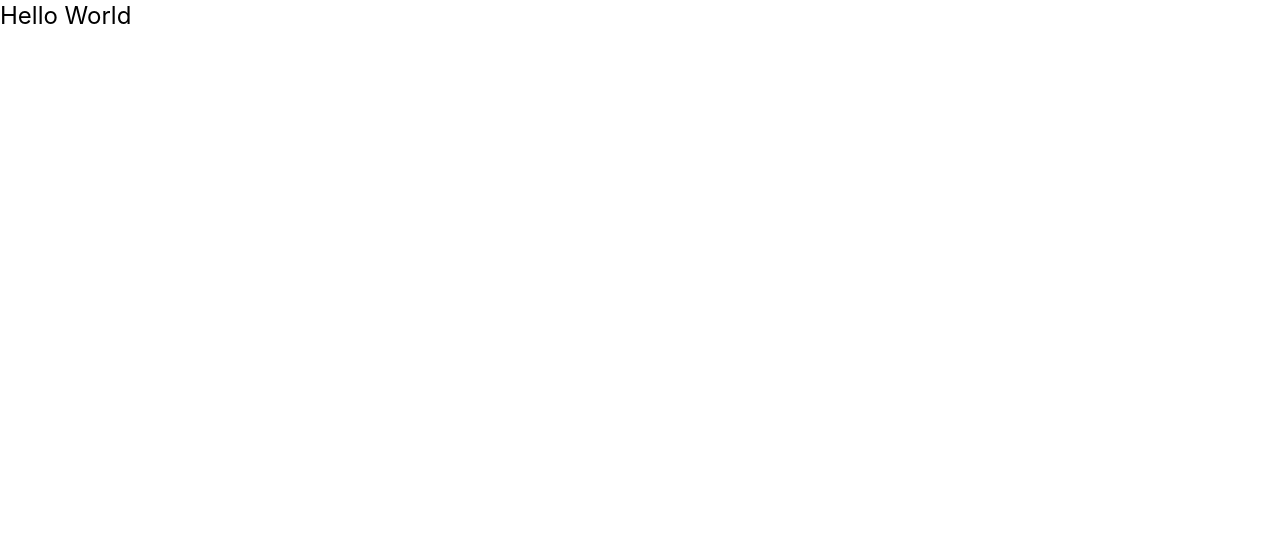
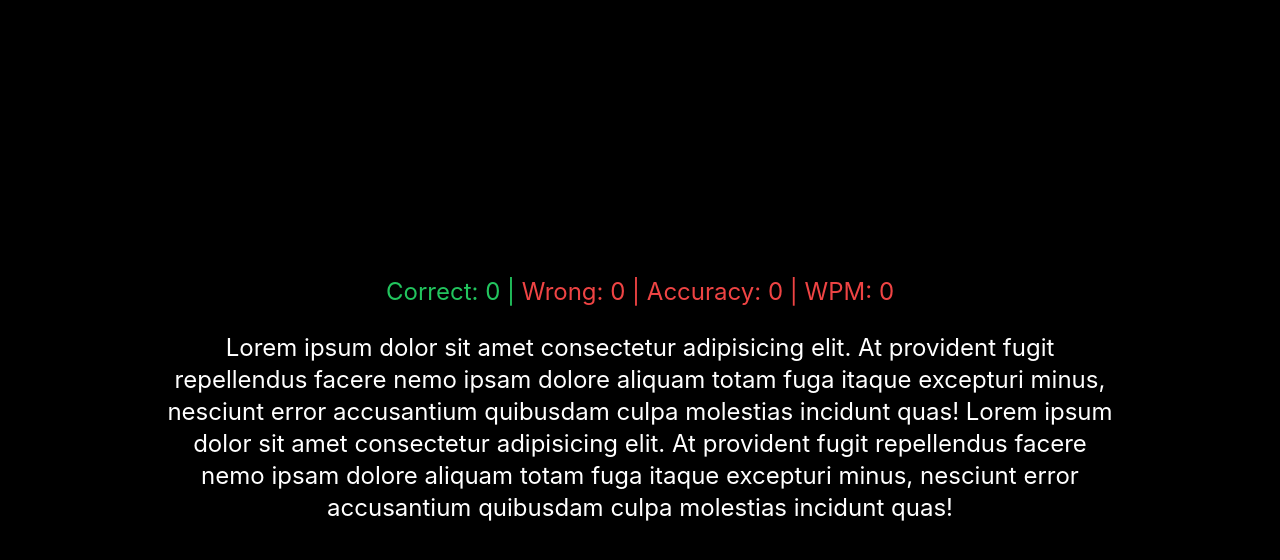
Before and after one commit to visakhvjn/typing-master, a React (Create React App) app: page / in a window 1280 px wide. Shown: the top 560 px of the page. Built offline with nearby package versions, Linux system fonts and the light colour scheme.

Commit message:
added paragraph component

```diff
--- a/src/App.tsx
+++ b/src/App.tsx
@@ -1,7 +1,31 @@
-import React from "react";
+import React, { useEffect, useRef, useState } from "react";
+import { Paragraph } from "./components";
+
+const paragraphText = 'Lorem ipsum dolor sit amet consectetur adipisicing elit. At provident fugit repellendus facere nemo ipsam dolore aliquam totam fuga itaque excepturi minus, nesciunt error accusantium quibusdam culpa molestias incidunt quas! Lorem ipsum dolor sit amet consectetur adipisicing elit. At provident fugit repellendus facere nemo ipsam dolore aliquam totam fuga itaque excepturi minus, nesciunt error accusantium quibusdam culpa molestias incidunt quas!';
 
 const App: React.FC = () => {
-  return <h1 className="text-2xl">Hello World</h1>
+  const userInputRef = useRef<HTMLInputElement>(null);
+  const [userInput, setUserInput] = useState('');
+
+  useEffect(() => {
+    if (userInputRef.current) {
+      userInputRef?.current.focus();
+    }
+  }, []);
+
+  return (
+    <div className="flex items-center justify-center h-screen bg-black">
+      <div className="bg-black relative w-3/4">
+        <Paragraph text={paragraphText} userInput={userInput} />
+        <input
+          ref={userInputRef}
+          className="absolute inset-0 bg-transparent border-none focus:outline-none w-full h-full text-transparent"
+          value={userInput}
+          onChange={(e) => setUserInput(e.target.value)}
+        />
+      </div>
+    </div>
+    )
 }
 
 export default App;
--- a/src/components/index.tsx
+++ b/src/components/index.tsx
@@ -1,5 +1,7 @@
 import Paragraph from "./paragraph";
+import Score from "./score";
 
 export {
-  Paragraph
+  Paragraph,
+  Score,
 }
--- a/src/components/paragraph/index.tsx
+++ b/src/components/paragraph/index.tsx
@@ -1,9 +1,50 @@
+/* eslint-disable react-hooks/exhaustive-deps */
+import { useEffect, useState } from "react";
+import Score from "../score";
+
 interface ParagraphProps {
-  children: string;
+  text: string;
+  userInput: string;
 }
 
-const Paragraph: React.FC<ParagraphProps> = ({ children }) => {
-  return <p>{children}</p>
+const Paragraph: React.FC<ParagraphProps> = ({ text, userInput }) => {
+
+  const [matchingIndices, setMatchingIndices] = useState<number[]>([]);
+
+  const findMatchingIndices = () => {
+    const textLetters = text.split('');
+    const userInputLetters = userInput.split('');
+
+    const _matchingIndices: number[] = [];
+
+    userInputLetters.map((userInputLetter, index) => {
+      if (userInputLetter === textLetters[index]) {
+        _matchingIndices.push(index);
+      }
+    });
+
+    setMatchingIndices(_matchingIndices);
+  }
+
+  useEffect(() => {
+    if (userInput) {
+      findMatchingIndices();
+    }
+  }, [userInput]);
+
+  return (
+    <>
+      <Score matchCount={matchingIndices.length} mismatchCount={userInput.length - matchingIndices.length} />
+      <br />
+      <p className="text-2xl text-center">
+        {
+          text.split('').map((letter, index) => {
+            return <span className={matchingIndices.includes(index) ? 'text-red-600': 'text-white'}>{letter}</span>
+          })
+        }
+      </p>
+    </>
+  );
 }
 
 export default Paragraph;
--- /dev/null
+++ b/src/components/score/index.tsx
@@ -0,0 +1,19 @@
+import React from "react";
+
+interface ScoreProps {
+  matchCount: number;
+  mismatchCount: number;
+}
+
+const Score: React.FC<ScoreProps> = ({ matchCount, mismatchCount }) => {
+  return (
+    <div className="flex justify-center">
+      <h2 className="text-2xl text-green-500">Correct: {matchCount} |&nbsp;</h2>
+      <h2 className="text-2xl text-red-500">Wrong: {mismatchCount} |&nbsp;</h2>
+      <h2 className="text-2xl text-red-500">Accuracy: {mismatchCount} |&nbsp;</h2>
+      <h2 className="text-2xl text-red-500">WPM: {mismatchCount}</h2>
+    </div>
+  )
+}
+
+export default Score;
```
